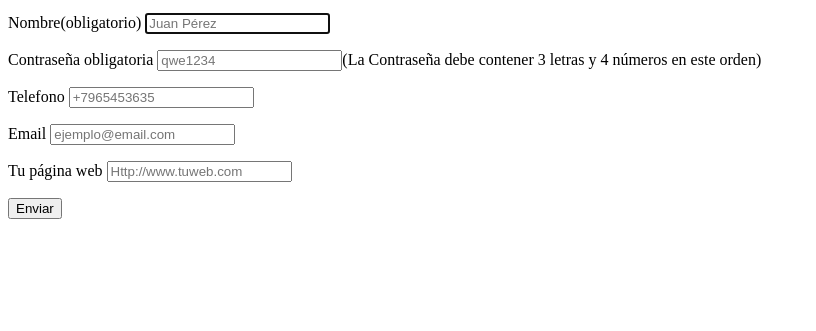
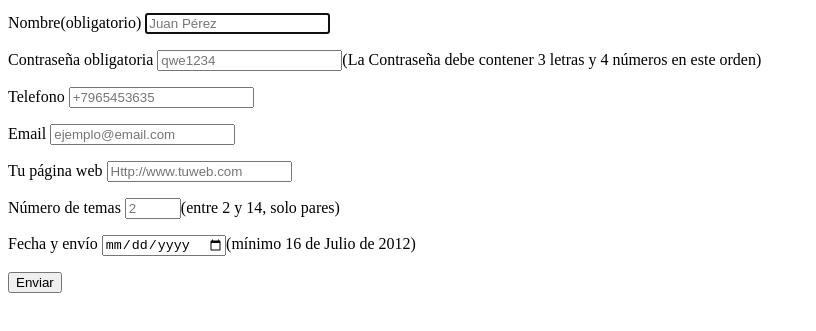
Before and after one commit to Jeffresh/-Desarrollo-Web-HTML-y-CSS, a plain HTML site: page ejemplo_formulario_html5.html in a window 1280 px wide. Shown: the part 101-432 px from the top of the page, without its empty margins (0-816 px from the left). Drawn offline with Linux system fonts and the light colour scheme.

Commit message:
Agregados más campos de ejemplo

```diff
--- a/ejemplo_formulario_html5.html
+++ b/ejemplo_formulario_html5.html
@@ -43,6 +43,16 @@
             <label for="website"> Tu página web</label>
             <input type="url" name="website" id="website" placeholder="Http://www.tuweb.com">
         </p>
+
+        <p>
+            <label for="numberexample">Número de temas</label>
+            <input type="number" name="numberexample" id="numberexample" min="2" max="14" placeholder="2" step="2">(entre 2 y 14, solo pares)
+        </p>
+
+        <p>
+            <label for="deliverydate">Fecha y envío</label>
+            <input type="date" name="deliverydate" id="deliverydate" min="2012-07-16">(mínimo 16 de Julio de 2012)
+        </p>
         <input type="submit" value="Enviar">
     </form>
 </body>
```
